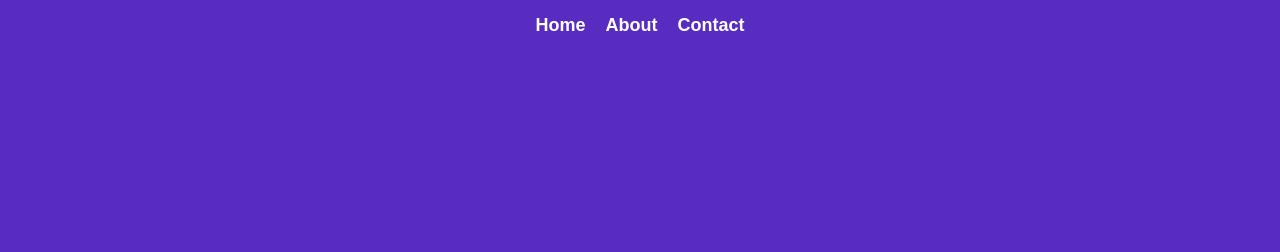
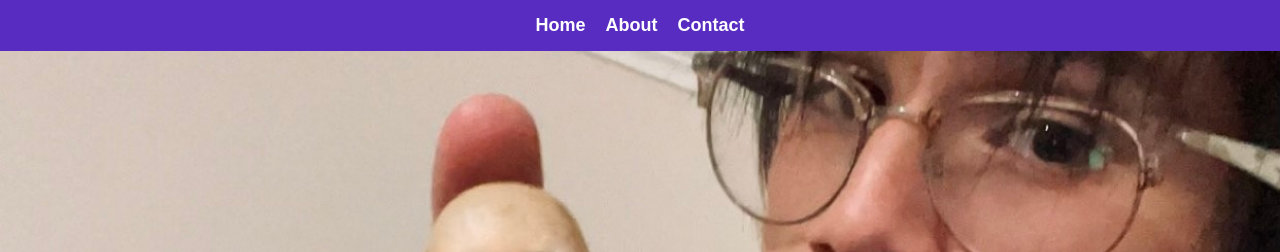
Before and after one commit to MendezTG/web-development-project, a plain HTML site: page index.html in a window 1280 px wide. Shown: the top 252 px of the page. Drawn offline with Linux system fonts and the light colour scheme.

Commit message:
Update WEB Project1.css

```diff
--- a/WEB Project1.css
+++ b/WEB Project1.css
@@ -41,7 +41,7 @@ nav ul li a:hover {
     justify-content: center; /* centers the content*/
     align-items: center; /* centers the content in vetical*/
     height: 80vh; /* makes the photo 80% of thew view point*/
-    background: url('undefined - Imgur (2) (2).jpg') no-repeat center center/cover; /* Inserts the background image*/
+    background: url('undefined - Imgur (2).jpg') no-repeat center center/cover; /* Inserts the background image*/
     text-align: center; /* Centers the text inside the page*/
 }
 
```
